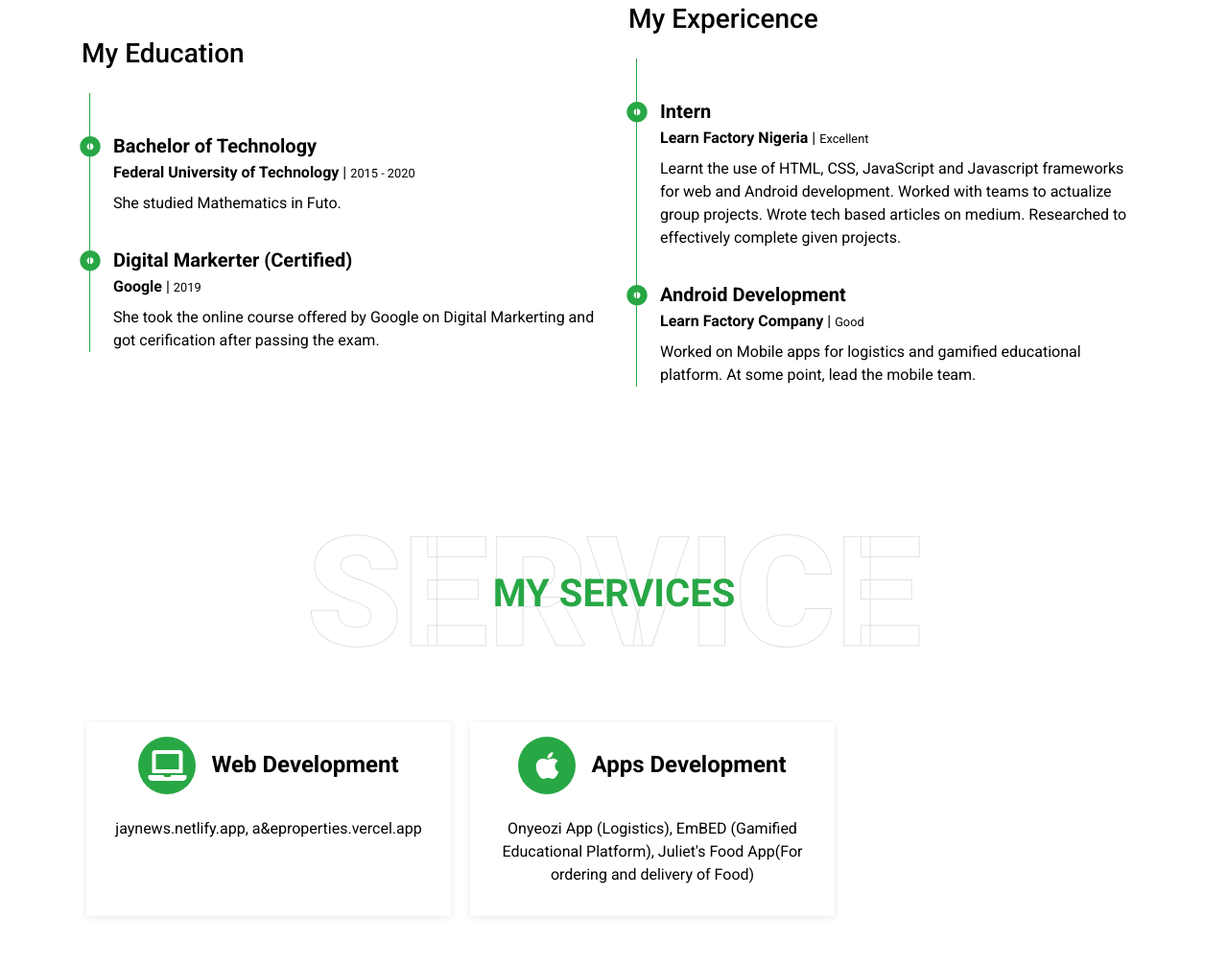
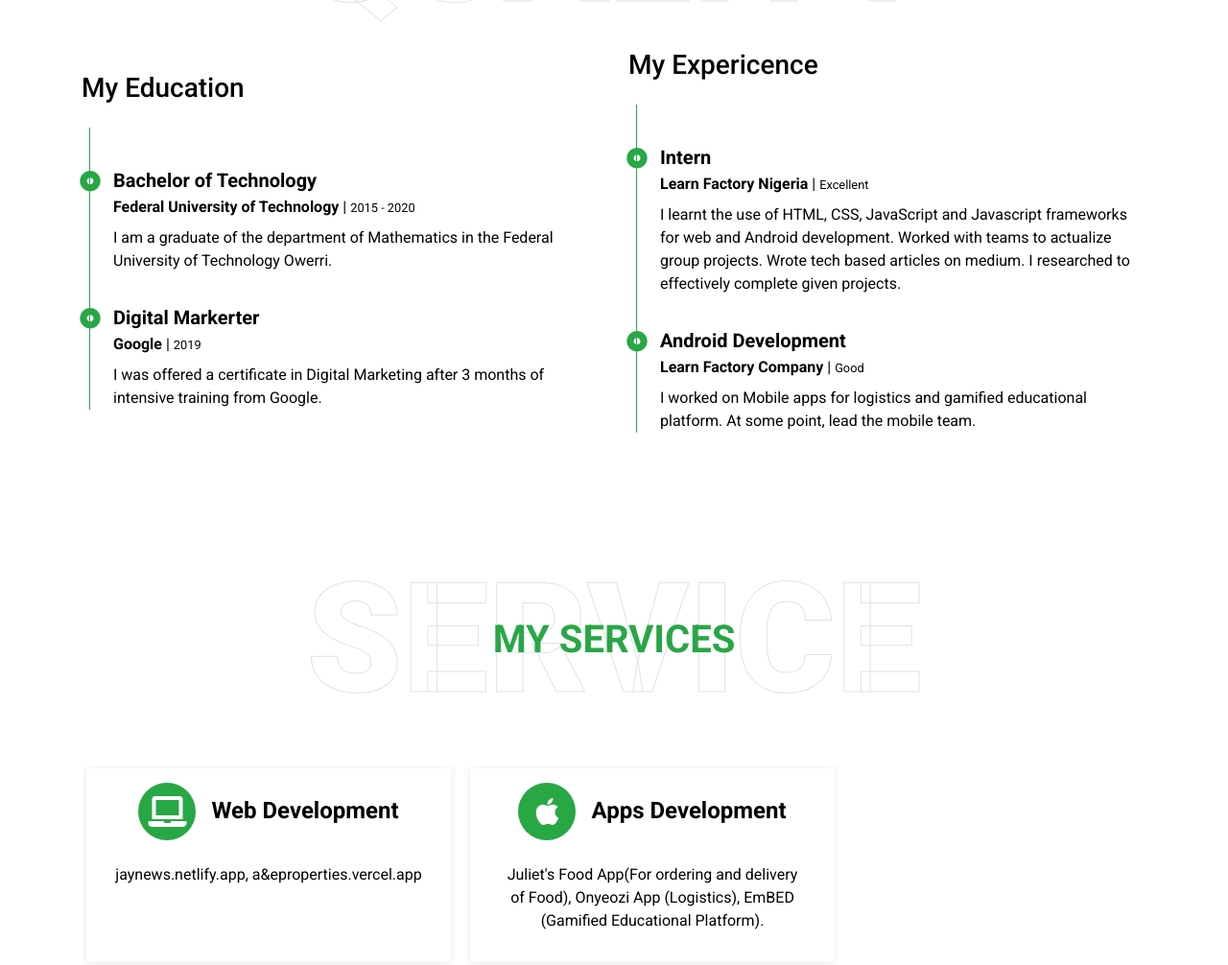
Before and after one commit to Juliet-07/Portfolio, a plain HTML site: page index.html in a window 1280 px wide. Shown: the part 2345-3351 px from the top of the page at 96% size. Drawn offline with nearby package versions, Linux system fonts and the light colour scheme.

Commit message:
modified root file

```diff
--- a/index.html
+++ b/index.html
@@ -132,9 +132,9 @@
           </div>
           <div class="col-lg-7">
             <p>
-              Juliet is a front-end developer with expertise In HTML, CSS, JavaScript and frameworks such as React (for websites), React-native (for Android Apps). Some of my work includes Logistics applications, Apps for food delivery, News websites and various others.
-              My software designs are also highly effective and focused on improving the productivity of Businesses I have worked for. They help these Businesses gain a competitive advantage in their respective fields.
-              With clear communications skills, I tend to deliver beyond the expectations of my customers. I visualize their objectives to help them achieve their targets, while also prioritizing their goals. This process helps my designs to be accurate, efficient, and highly productive.
+              I am  a front-end developer with expertise In HTML, CSS, JavaScript and frameworks such as React (for websites), React-native (for Android Apps). Some of my works includes Logistics applications, Apps for food delivery, News websites and various others.
+              My software designs are also highly effective and focused on improving the productivity of businesses I have worked for. They help these businesses gain a competitive advantage in their respective fields.<br>
+              With clear communications skills, I tend to deliver beyond the expectations of my customers. I visualize their objectives to help them achieve their targets, while also prioritizing their goals. This process helps my designs to be accurate, efficient, and highly productive.<br>
               Do you want to take your business to the next level? Let me be your software developer today!
             </p>
             <div class="row mb-3">
@@ -155,7 +155,7 @@
                 <h6>Experience: <span class="text-secondary">3 Years</span></h6>
               </div>
               <div class="col-sm-6 py-2">
-                <h6>Phone: <span class="text-secondary">08147808902</span></h6>
+                <h6>Phone: <span class="text-secondary">+2348147808902</span></h6>
               </div>
               <div class="col-sm-6 py-2">
                 <h6>
@@ -328,7 +328,7 @@
                   <strong>Federal University of Technology</strong> |
                   <small>2015 - 2020</small>
                 </p>
-                <p>She studied Mathematics in Futo.</p>
+                <p>I am a graduate of the department of Mathematics in the Federal University of Technology Owerri.</p>
               </div>
               <div class="position-relative ex-me mb-4">
                 <i
@@ -336,14 +336,13 @@
                   style="top: 2px; left: -35px; font-size: 22px"
                 ></i>
                 <h5 class="font-weight-bold mb-1">
-                  Digital Markerter (Certified)
+                  Digital Markerter
                 </h5>
                 <p class="mb-2">
                   <strong>Google</strong> | <small>2019</small>
                 </p>
                 <p>
-                  She took the online course offered by Google on Digital
-                  Markerting and got cerification after passing the exam.
+                  I was offered a certificate in Digital Marketing after 3 months of intensive training from Google.
                 </p>
               </div>
               <!-- <div class="position-relative ex-me mb-4">
@@ -368,10 +367,10 @@
                   <small> Excellent</small>
                 </p>
                 <p>
-                  Learnt the use of HTML, CSS, JavaScript and Javascript
+                  I learnt the use of HTML, CSS, JavaScript and Javascript
                   frameworks for web and Android development. Worked with teams
                   to actualize group projects. Wrote tech based articles on
-                  medium. Researched to effectively complete given projects.
+                  medium. I researched to effectively complete given projects.
                 </p>
               </div>
               <!-- <div class="position-relative ex-me mb-4">
@@ -401,7 +400,7 @@
                   <strong>Learn Factory Company</strong> | <small> Good</small>
                 </p>
                 <p>
-                  Worked on Mobile apps for logistics and gamified educational
+                  I worked on Mobile apps for logistics and gamified educational
                   platform. At some point, lead the mobile team.
                 </p>
               </div>
@@ -452,7 +451,7 @@
               <h4 class="font-weight-bold m-0">Apps Development</h4>
             </div>
             <p>
-              Onyeozi App (Logistics), EmBED (Gamified Educational Platform), Juliet's Food App(For ordering and delivery of Food)
+              Juliet's Food App(For ordering and delivery of Food), Onyeozi App (Logistics), EmBED (Gamified Educational Platform).
             </p>
             <!-- <p>Trying to correct my git commit</p> -->
             <!-- <a class="border-bottom border-success text-decoration-none" href=""
```
